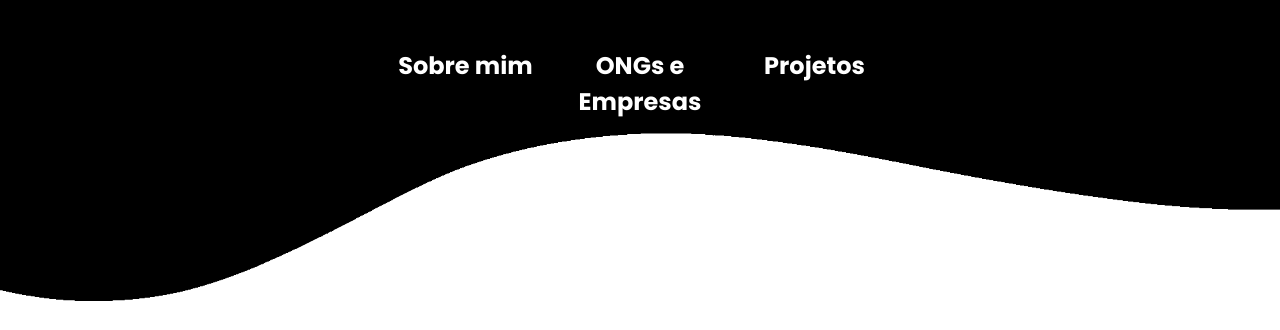
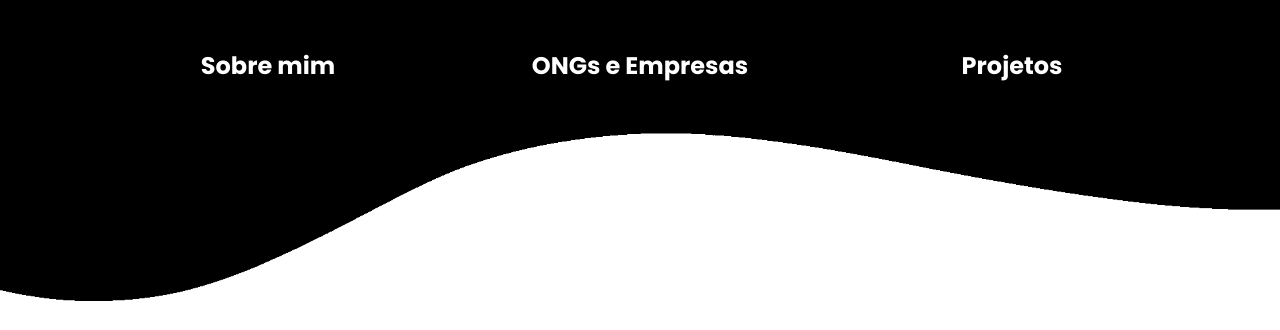
Before and after one commit to JPeeeeee/Portifolio, a plain HTML site: page SaibaMais/index.html in a window 1280 px wide. Shown: the top 330 px of the page. Drawn offline with nearby package versions, Linux system fonts and the light colour scheme.

Commit message:
[FIX] Ajuste tamanho da navbar

```diff
--- a/SaibaMais/styleSabiaMais.css
+++ b/SaibaMais/styleSabiaMais.css
@@ -4,6 +4,10 @@
     align-items: center;
 
     flex-direction: column;
+}
+
+.saibamais-nav{
+    width: 100%;
 }
 
 .saibamais-welcome a{
```
